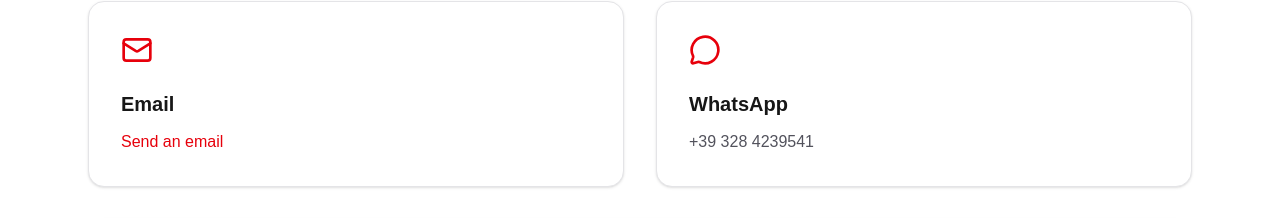
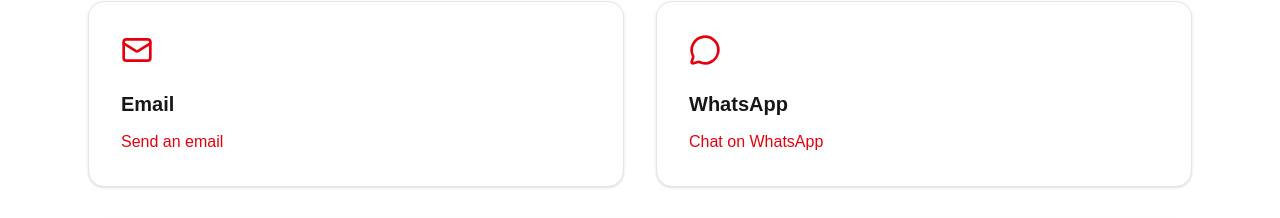
Before and after one commit to beppeblu1/milan-red-line, a Next.js app: page /contact in a window 1280 px wide. Shown: the part 420-638 px from the top of the page. Built offline with nearby package versions, Linux system fonts and the light colour scheme.

Commit message:
Hide WhatsApp number behind contact button

```diff
--- a/app/contact/page.tsx
+++ b/app/contact/page.tsx
@@ -42,12 +42,18 @@
               Email
             </h2>
 
+            {site.email ? (
               <a
                 href={`mailto:${site.email}`}
                 className="mt-3 inline-flex text-red-600 font-medium hover:underline"
               >
                 Send an email
               </a>
+            ) : (
+              <p className="mt-3 text-zinc-600">
+                Coming soon
+              </p>
+            )}
           </Card>
 
           <Card>
@@ -57,9 +63,20 @@
               WhatsApp
             </h2>
 
+            {site.whatsapp ? (
+              <a
+                href={`https://wa.me/${site.whatsapp.replace("+", "")}`}
+                target="_blank"
+                rel="noopener noreferrer"
+                className="mt-3 inline-flex text-red-600 font-medium hover:underline"
+              >
+                Chat on WhatsApp
+              </a>
+            ) : (
               <p className="mt-3 text-zinc-600">
-              {site.whatsapp || "Coming soon"}
+                Coming soon
               </p>
+            )}
           </Card>
 
           <Card className="md:col-span-2">
```
Lines whose indentation alone changed are shown as unchanged.
